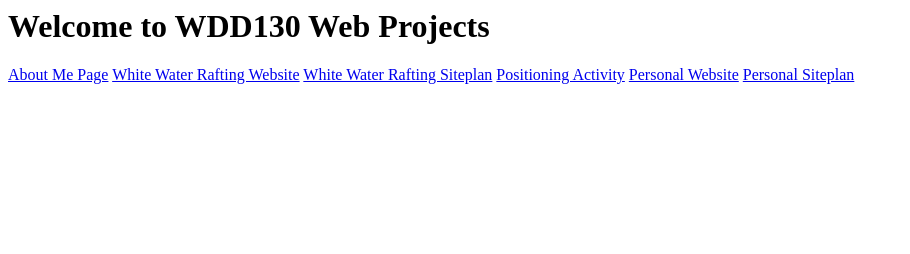
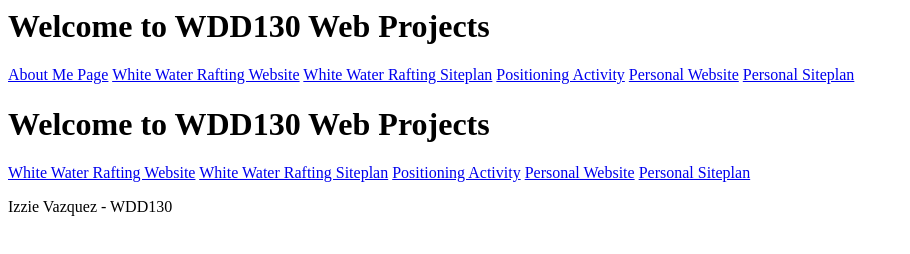
Before and after one commit to spr1k3cr4nb3rry/wdd130, a plain HTML site: page index.html in a window 1280 px wide. Shown: the whole page, without its empty margins (0-910 px from the left). Drawn offline with Linux system fonts and the light colour scheme.

Commit message:
Changes made to index.html

```diff
--- a/index.html
+++ b/index.html
@@ -8,3 +8,13 @@
   <a href="#">Personal Website</a>
   <a href="#">Personal Siteplan</a>
 </nav>
+
+<h1>Welcome to WDD130 Web Projects</h1>
+<nav>
+  <a href="wwr/index.html">White Water Rafting Website</a>
+  <a href="wwr/site-plan-rafting.html">White Water Rafting Siteplan</a>
+  <a href="positioning.html">Positioning Activity</a>
+  <a href="#">Personal Website</a>
+  <a href="#">Personal Siteplan</a>
+</nav>
+<p>Izzie Vazquez - WDD130</p>
```
